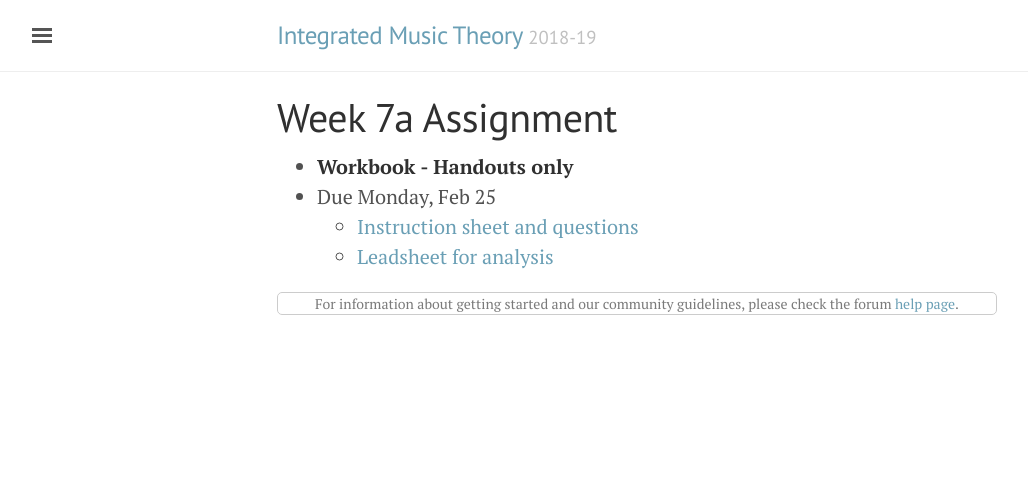
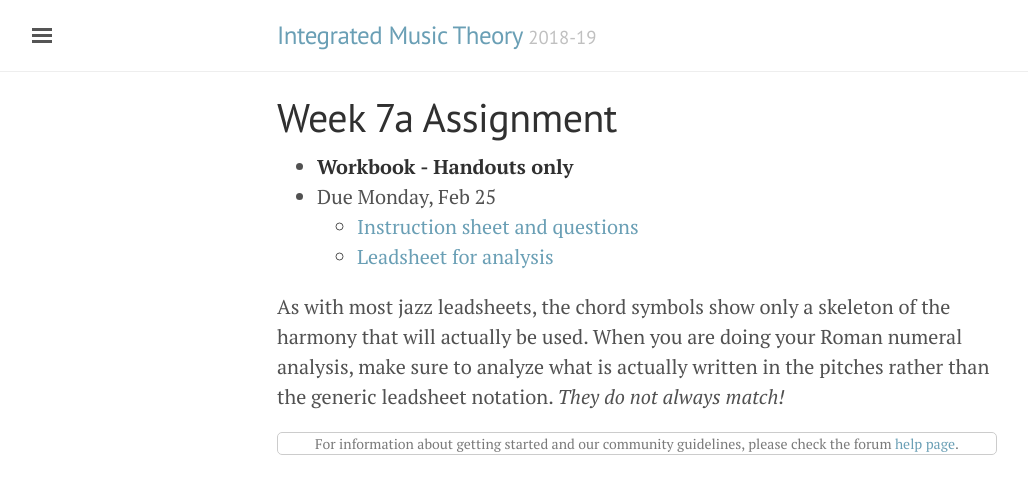
Before and after one commit to intmus/inttheory19-20, a Jekyll site: the page built from _assignments/Spring-semester/2018-02-25.md, in a window 1280 px wide. Shown: the top 494 px of the page, without its empty margins (3-1031 px from the left). Built offline with Jekyll 4.4.1, drawn with Linux system fonts in a browser that asks for light colours; comment, search, counter and statistics services are not loaded.

Commit message:
assignment instruction update

```diff
--- a/_assignments/Spring-semester/2018-02-25.md
+++ b/_assignments/Spring-semester/2018-02-25.md
@@ -8,3 +8,5 @@ layout: forum
 - Due Monday, Feb 25
     - [Instruction sheet and questions](https://docs.google.com/document/d/13CrPKDl5VDqWxUWEHn3dX_jlj2fBXyLu7MkWGwD5RIg/edit?usp=sharing)
     - [Leadsheet for analysis](https://drive.google.com/file/d/1P8LlYN9i8xhlFQa4vue4CD3KbMKv4S12/view?usp=sharing)
+
+As with most jazz leadsheets, the chord symbols show only a skeleton of the harmony that will actually be used. When you are doing your Roman numeral analysis, make sure to analyze what is actually written in the pitches rather than the generic leadsheet notation. *They do not always match!*
```
